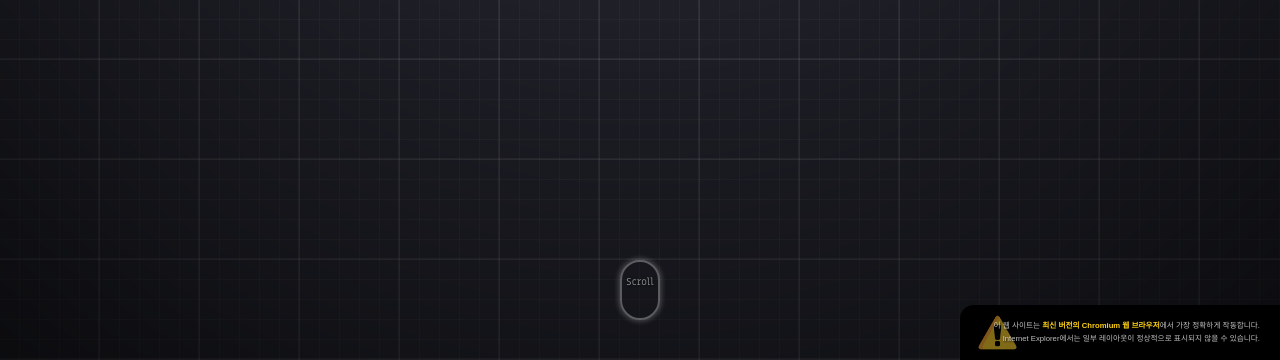
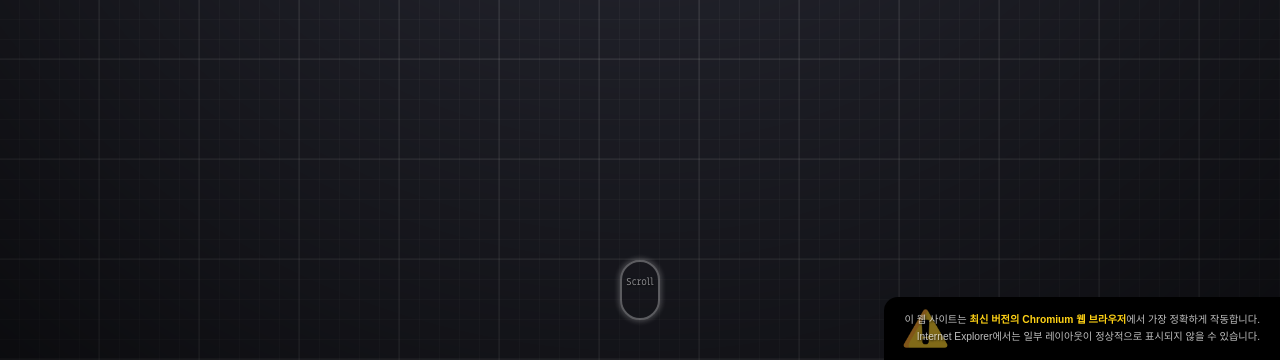
Before and after one commit to SoRaang/SR, a plain HTML site: page index.html in a window 1280 px wide. Shown: the part 440-800 px from the top of the page. Drawn offline with nearby package versions, Linux system fonts and the light colour scheme; a web font is replaced by a local one.

Commit message:
Update layout_index.css

```diff
--- a/css/layout_index.css
+++ b/css/layout_index.css
@@ -41,7 +41,7 @@ aside#popNotice {
     box-sizing: border-box;
     border-top-left-radius: 1.75vh;
     background: #000;
-    font-size: .6vw;
+    font-size: .8vw;
     text-align: right;
     line-height: 1.6;
     z-index: 500000;
```
